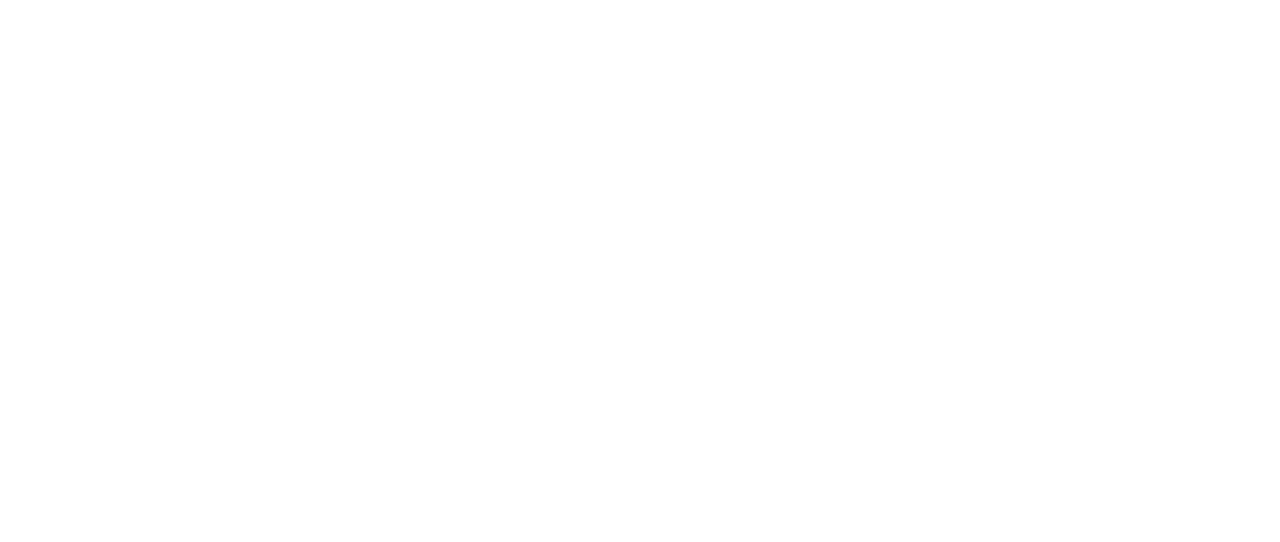
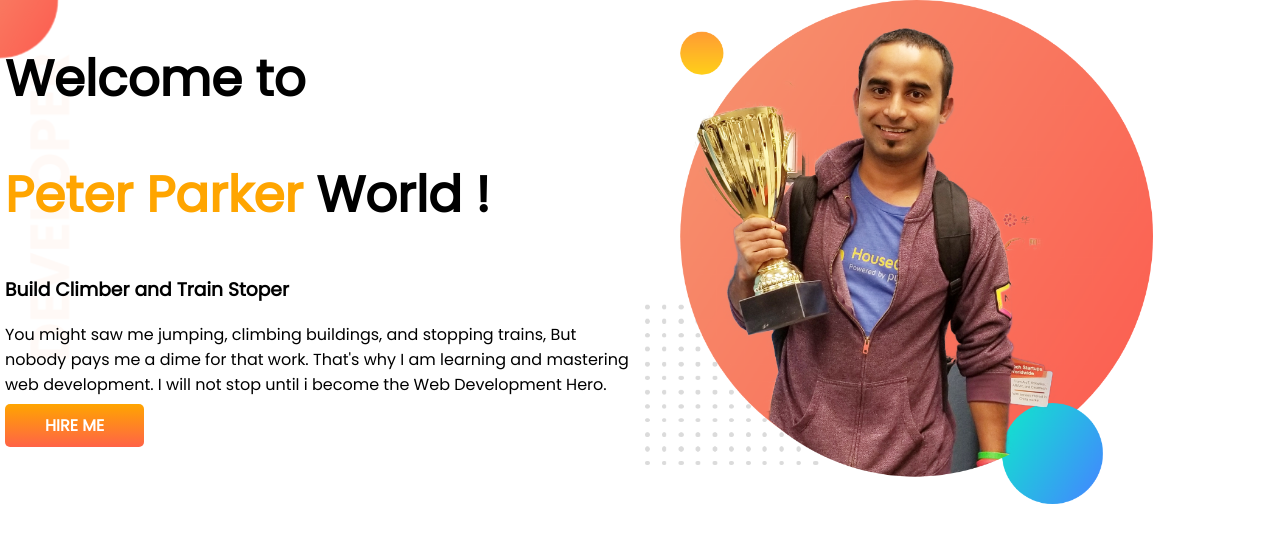
Before and after one commit to Sumona-Afrin-Joti/developer-portfolio, a plain HTML site: page index.html in a window 1280 px wide. Drawn offline with Linux system fonts and the light colour scheme.

Commit message:
top-banner

```diff
--- a/index.html
+++ b/index.html
@@ -5,9 +5,27 @@
     <meta http-equiv="X-UA-Compatible" content="IE=edge">
     <meta name="viewport" content="width=device-width, initial-scale=1.0">
     <title>First Portfolio</title>
+
+    <link rel="preconnect" href="https://fonts.googleapis.com">
+    <link rel="preconnect" href="https://fonts.gstatic.com" crossorigin>
+    <link href="https://fonts.googleapis.com/css2?family=Poppins&display=swap" rel="stylesheet">
+
     <link rel="stylesheet" href="style.css">
 </head>
 <body>
+   <section class="top-banner">
+    <div class="half-width">
+        <h1>Welcome to</h1>
+    <h1><span class="orange-color">Peter Parker</span>  World !</h1>
+    <h3>Build Climber and Train Stoper</h3>
+    <p>You might saw me jumping, climbing buildings, and stopping trains, But nobody pays me a dime for that work. That's why I am learning and mastering web development. I will not stop until i become the Web Development Hero.</p>
 
+    <a class="link-button" href="https://www.linkedin.com/company/programminghero/" target="-blank">HIRE ME</a>
+    </div>
+
+    <div class="half-width">
+        <img src="images/jhankar.png" alt="">
+    </div>
+   </section>
 </body>
 </html>
--- a/style.css
+++ b/style.css
@@ -0,0 +1,33 @@
+body{
+    font-family: 'Poppins', sans-serif;
+    margin: 0;
+}
+h1{
+    font-size: 50px;
+}
+
+.orange-color{
+    color:orange;
+}
+section{
+    display:flex;
+}
+.half-width{
+    width: 50%;
+    padding-left: 5px;
+}
+.half-width img{
+    width:80%;
+}
+.link-button{
+    text-decoration: none;
+    background-image: linear-gradient(orange, tomato);
+    padding: 10px 40px;
+    color:white;
+    font-weight: 700;
+    border-radius: 5px;
+}
+.top-banner{
+    background-image: url(images/top-banner.png);
+    background-repeat: no-repeat;
+}
```
Also changed, not shown: images/dream-bg.png (added), images/exp-bg.png (added), images/jhankar vaia-bg.png (added), images/jhankar.png (added), images/jhankar2.png (added), images/jhankar_vaia1-removebg-preview.png (added), images/my-bg.png (added), images/my-bg2.png (added), images/top-banner.png (added), jhankar vaia/jhankar vaia1.jpg (added), jhankar vaia/jhankar vaia2.jpg (added), jhankar vaia/jhankar vaia3.jpg (added), jhankar vaia/jhankar vaia4.jpg (added), jhankar vaia/jhankar vaia5.jpg (added), 1 more files.
